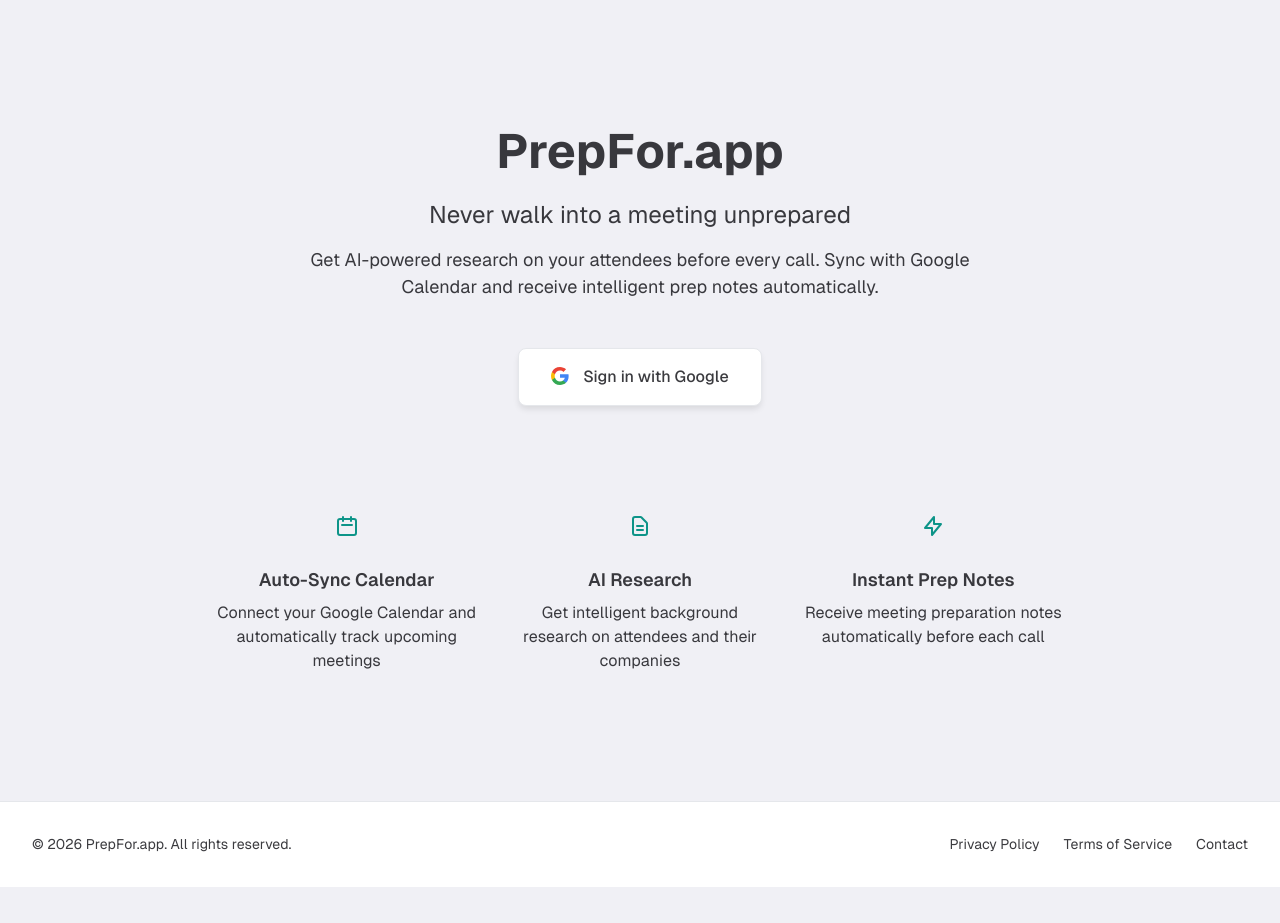
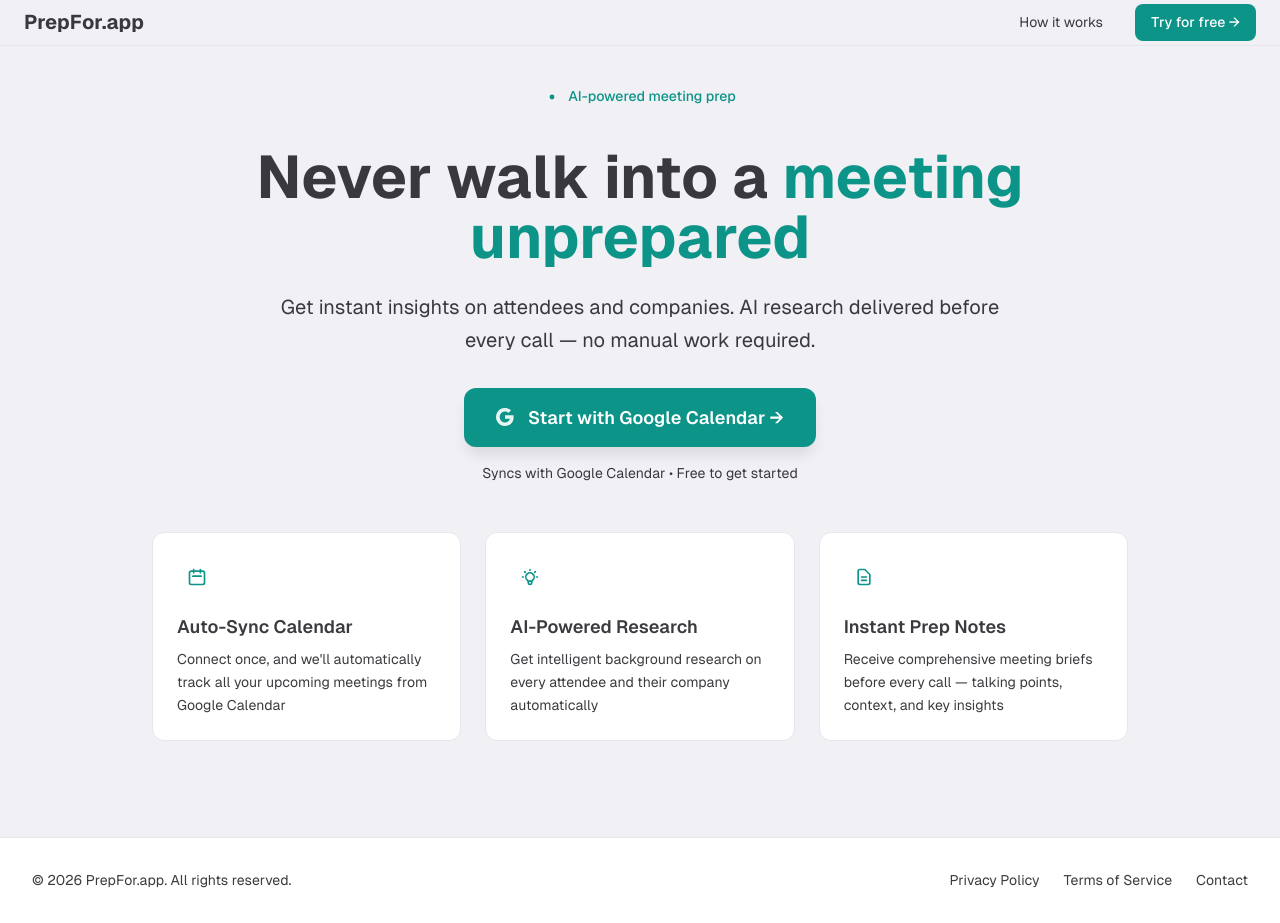
Before and after one commit to Naman-ModoAi/sophie, a Next.js app: page / in a window 1280 px wide. Before the commit the page ends 887 px from the top, so only its background shows below. Built offline with nearby package versions, Linux system fonts and the light colour scheme.

Commit message:
made some changes in landing page

```diff
--- a/app/(public)/page.tsx
+++ b/app/(public)/page.tsx
@@ -4,81 +4,116 @@ import { Footer } from '@/components/layout/Footer';
 export default function Home() {
   return (
     <div className="flex flex-col min-h-screen bg-background">
+      {/* Navigation */}
+      <nav className="border-b border-text/10 bg-surface/50 backdrop-blur-sm">
+        <div className="max-w-7xl mx-auto px-6 py-1">
+          <div className="flex items-center justify-between">
+            <div className="text-xl font-bold text-text">PrepFor.app</div>
+            <div className="flex items-center gap-8">
+              <Link href="#features" className="text-sm text-text/70 hover:text-text transition-colors">
+                How it works
+              </Link>
+              {/* <Link
+                href="/api/auth/login"
+                className="text-sm font-medium text-text/70 hover:text-text transition-colors"
+              >
+                Log in
+              </Link> */}
+              <Link
+                href="/api/auth/login"
+                className="inline-flex items-center px-4 py-2 bg-accent text-surface rounded-md text-sm font-medium hover:bg-accent/90 transition-colors"
+              >
+                Try for free →
+              </Link>
+            </div>
+          </div>
+        </div>
+      </nav>
+
       {/* Hero Section */}
       <main className="flex-1">
-        <div className="max-w-4xl mx-auto px-6 py-24 sm:py-32">
+        <div className="max-w-5xl mx-auto px-6 pt-4 pb-10 sm:pt-8 sm:pb-24">
           <div className="text-center">
-            <h1 className="text-4xl sm:text-5xl font-bold mb-6 text-text">
-              PrepFor.app
+            {/* Badge */}
+            <div className="inline-flex items-center gap-2 px-4 py-2 bg-accent/10 text-accent rounded-full text-sm font-medium mb-8">
+              <svg className="w-4 h-4" fill="currentColor" viewBox="0 0 20 20">
+                <circle cx="10" cy="10" r="3" />
+              </svg>
+              AI-powered meeting prep
+            </div>
+
+            {/* Main Headline */}
+            <h1 className="text-5xl sm:text-6xl font-bold mb-6 leading-tight">
+              <span className="text-text">Never walk into a </span>
+              <span className="text-accent">meeting unprepared</span>
             </h1>
 
-            {/* Value Proposition */}
-            <p className="text-xl sm:text-2xl text-text/80 mb-4 max-w-2xl mx-auto">
-              Never walk into a meeting unprepared
-            </p>
-            <p className="text-lg text-text/60 mb-12 max-w-2xl mx-auto">
-              Get AI-powered research on your attendees before every call.
-              Sync with Google Calendar and receive intelligent prep notes automatically.
+            {/* Subheadline */}
+            <p className="text-xl sm:text-1xl text-text/60 mb-8 max-w-3xl mx-auto leading-relaxed">
+              Get instant insights on attendees and companies. AI research delivered before every call — no manual work required.
             </p>
 
-            {/* Google Sign-in CTA */}
+            {/* CTA Button */}
             <Link
               href="/api/auth/login"
-              className="inline-flex items-center gap-3 bg-surface border border-text/10 rounded-md px-8 py-4 text-text font-medium hover:shadow-lg hover:border-text/20 transition-all shadow-md"
+              className="inline-flex items-center gap-3 bg-accent text-surface px-8 py-4 rounded-lg text-lg font-semibold hover:bg-accent/90 transition-all shadow-lg hover:shadow-xl mb-4"
             >
               <svg width="20" height="20" xmlns="http://www.w3.org/2000/svg">
                 <g fill="none" fillRule="evenodd">
-                  <path d="M17.64 9.205c0-.639-.057-1.252-.164-1.841H9v3.481h4.844a4.14 4.14 0 0 1-1.796 2.716v2.259h2.908c1.702-1.567 2.684-3.875 2.684-6.615Z" fill="#4285F4"/>
-                  <path d="M9 18c2.43 0 4.467-.806 5.956-2.18l-2.908-2.259c-.806.54-1.837.86-3.048.86-2.344 0-4.328-1.584-5.036-3.711H.957v2.332A8.997 8.997 0 0 0 9 18Z" fill="#34A853"/>
-                  <path d="M3.964 10.71A5.41 5.41 0 0 1 3.682 9c0-.593.102-1.17.282-1.71V4.958H.957A8.996 8.996 0 0 0 0 9c0 1.452.348 2.827.957 4.042l3.007-2.332Z" fill="#FBBC05"/>
-                  <path d="M9 3.58c1.321 0 2.508.454 3.44 1.345l2.582-2.58C13.463.891 11.426 0 9 0A8.997 8.997 0 0 0 .957 4.958L3.964 7.29C4.672 5.163 6.656 3.58 9 3.58Z" fill="#EA4335"/>
+                  <path d="M17.64 9.205c0-.639-.057-1.252-.164-1.841H9v3.481h4.844a4.14 4.14 0 0 1-1.796 2.716v2.259h2.908c1.702-1.567 2.684-3.875 2.684-6.615Z" fill="currentColor" opacity="0.9"/>
+                  <path d="M9 18c2.43 0 4.467-.806 5.956-2.18l-2.908-2.259c-.806.54-1.837.86-3.048.86-2.344 0-4.328-1.584-5.036-3.711H.957v2.332A8.997 8.997 0 0 0 9 18Z" fill="currentColor" opacity="0.9"/>
+                  <path d="M3.964 10.71A5.41 5.41 0 0 1 3.682 9c0-.593.102-1.17.282-1.71V4.958H.957A8.996 8.996 0 0 0 0 9c0 1.452.348 2.827.957 4.042l3.007-2.332Z" fill="currentColor" opacity="0.9"/>
+                  <path d="M9 3.58c1.321 0 2.508.454 3.44 1.345l2.582-2.58C13.463.891 11.426 0 9 0A8.997 8.997 0 0 0 .957 4.958L3.964 7.29C4.672 5.163 6.656 3.58 9 3.58Z" fill="currentColor" opacity="0.9"/>
                 </g>
               </svg>
-              Sign in with Google
+              Start with Google Calendar →
             </Link>
+            <p className="text-sm text-text/50">
+              Syncs with Google Calendar • Free to get started
+            </p>
           </div>
 
           {/* Feature Highlights */}
-          <div className="mt-24 grid gap-8 md:grid-cols-3">
-            <div className="text-center">
-              <div className="w-12 h-12 bg-accent/10 rounded-lg flex items-center justify-center mx-auto mb-4">
-                <svg className="w-6 h-6 text-accent" fill="none" stroke="currentColor" viewBox="0 0 24 24">
+          <div id="features" className="mt-12 grid gap-6 md:grid-cols-3">
+            <div className="p-6 rounded-xl bg-surface border border-text/10 hover:border-accent/30 transition-colors">
+              <div className="w-10 h-10 bg-accent/10 rounded-lg flex items-center justify-center mb-4">
+                <svg className="w-5 h-5 text-accent" fill="none" stroke="currentColor" viewBox="0 0 24 24">
                   <path strokeLinecap="round" strokeLinejoin="round" strokeWidth={2} d="M8 7V3m8 4V3m-9 8h10M5 21h14a2 2 0 002-2V7a2 2 0 00-2-2H5a2 2 0 00-2 2v12a2 2 0 002 2z" />
                 </svg>
               </div>
               <h3 className="text-lg font-semibold text-text mb-2">
                 Auto-Sync Calendar
               </h3>
-              <p className="text-text/60">
-                Connect your Google Calendar and automatically track upcoming meetings
+              <p className="text-text/60 text-sm leading-relaxed">
+                Connect once, and we'll automatically track all your upcoming meetings from Google Calendar
               </p>
             </div>
 
-            <div className="text-center">
-              <div className="w-12 h-12 bg-accent/10 rounded-lg flex items-center justify-center mx-auto mb-4">
-                <svg className="w-6 h-6 text-accent" fill="none" stroke="currentColor" viewBox="0 0 24 24">
-                  <path strokeLinecap="round" strokeLinejoin="round" strokeWidth={2} d="M9 12h6m-6 4h6m2 5H7a2 2 0 01-2-2V5a2 2 0 012-2h5.586a1 1 0 01.707.293l5.414 5.414a1 1 0 01.293.707V19a2 2 0 01-2 2z" />
+            <div className="p-6 rounded-xl bg-surface border border-text/10 hover:border-accent/30 transition-colors">
+              <div className="w-10 h-10 bg-accent/10 rounded-lg flex items-center justify-center mb-4">
+                <svg className="w-5 h-5 text-accent" fill="none" stroke="currentColor" viewBox="0 0 24 24">
+                  <path strokeLinecap="round" strokeLinejoin="round" strokeWidth={2} d="M9.663 17h4.673M12 3v1m6.364 1.636l-.707.707M21 12h-1M4 12H3m3.343-5.657l-.707-.707m2.828 9.9a5 5 0 117.072 0l-.548.547A3.374 3.374 0 0014 18.469V19a2 2 0 11-4 0v-.531c0-.895-.356-1.754-.988-2.386l-.548-.547z" />
                 </svg>
               </div>
               <h3 className="text-lg font-semibold text-text mb-2">
-                AI Research
+                AI-Powered Research
               </h3>
-              <p className="text-text/60">
-                Get intelligent background research on attendees and their companies
+              <p className="text-text/60 text-sm leading-relaxed">
+                Get intelligent background research on every attendee and their company automatically
               </p>
             </div>
 
-            <div className="text-center">
-              <div className="w-12 h-12 bg-accent/10 rounded-lg flex items-center justify-center mx-auto mb-4">
-                <svg className="w-6 h-6 text-accent" fill="none" stroke="currentColor" viewBox="0 0 24 24">
-                  <path strokeLinecap="round" strokeLinejoin="round" strokeWidth={2} d="M13 10V3L4 14h7v7l9-11h-7z" />
+            <div className="p-6 rounded-xl bg-surface border border-text/10 hover:border-accent/30 transition-colors">
+              <div className="w-10 h-10 bg-accent/10 rounded-lg flex items-center justify-center mb-4">
+                <svg className="w-5 h-5 text-accent" fill="none" stroke="currentColor" viewBox="0 0 24 24">
+                  <path strokeLinecap="round" strokeLinejoin="round" strokeWidth={2} d="M9 12h6m-6 4h6m2 5H7a2 2 0 01-2-2V5a2 2 0 012-2h5.586a1 1 0 01.707.293l5.414 5.414a1 1 0 01.293.707V19a2 2 0 01-2 2z" />
                 </svg>
               </div>
               <h3 className="text-lg font-semibold text-text mb-2">
                 Instant Prep Notes
               </h3>
-              <p className="text-text/60">
-                Receive meeting preparation notes automatically before each call
+              <p className="text-text/60 text-sm leading-relaxed">
+                Receive comprehensive meeting briefs before every call — talking points, context, and key insights
               </p>
             </div>
           </div>
```
